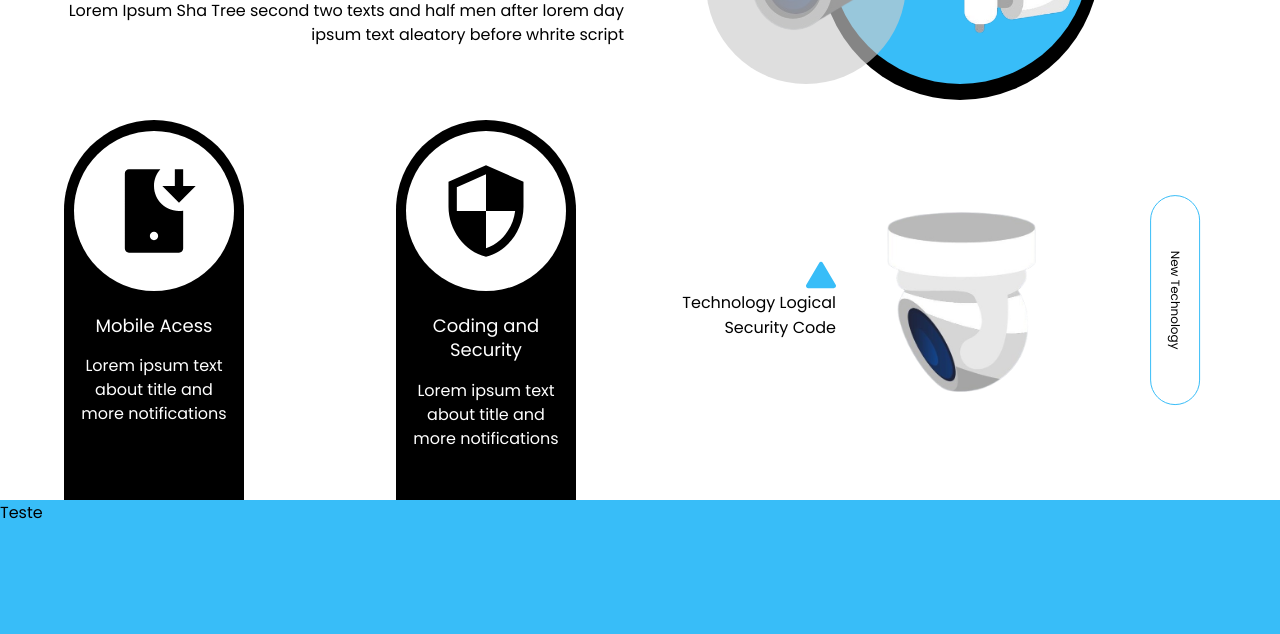
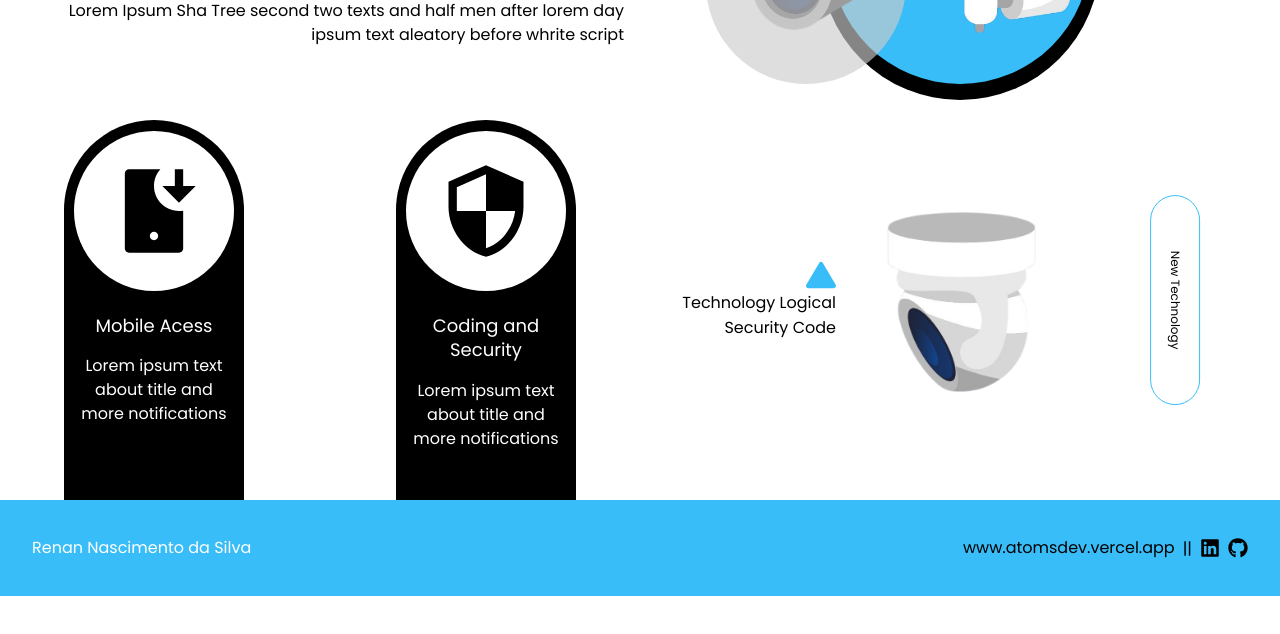
Before and after one commit to atomsdeveloper/site-cyber-security, a React (Vite) app: page / in a window 1280 px wide. Shown: the part 560-1194 px from the top of the page. After the commit the page ends 1156 px from the top, so only its background shows below. Built offline with nearby package versions, Linux system fonts and the light colour scheme.

Commit message:
feat: created footer page

```diff
--- a/src/components/Content/index.jsx
+++ b/src/components/Content/index.jsx
@@ -6,6 +6,10 @@ import { InfoSecurity } from "./InfoSecurity";
 
 // Images
 import ImageCam from "../../assets/imgs/cam-1.png"
+
+// Icons
+import { FaLinkedin } from "react-icons/fa";
+import { FaGithub } from "react-icons/fa";
 
 export const Content = () => {
   return (
@@ -33,7 +37,27 @@ export const Content = () => {
 
       <InfoSecurity />
 
-      <div style={{ background: "var(--color-p5)", height: "100vh", width: '100%' }}>Teste</div>
+      <S.Footer>
+        <S.Text>
+          <p>
+            Renan Nascimento da Silva
+          </p>
+        </S.Text>
+        <S.SocialMedia>
+          <a
+            href="http://atomsdev.vercel.app"
+            target="_blank"
+            rel="noopener noreferrer"
+          >
+            www.atomsdev.vercel.app
+          </a>
+          ||
+          <S.Icons>
+            <FaLinkedin size={20} />
+            <FaGithub size={20} />
+          </S.Icons>
+        </S.SocialMedia>
+      </S.Footer>
 
     </S.Container>
   );
--- a/src/components/Content/styles.js
+++ b/src/components/Content/styles.js
@@ -128,3 +128,74 @@ export const BlueCircle = styled.div`
       margin-top: 12rem;
   }
 `;
+
+export const Footer = styled.footer`
+  width: 100%;
+  height: 12vh;
+
+  padding: 0rem 2rem;
+
+  display: flex;
+  align-items: center;
+  justify-content: space-between;
+
+  background: var(--color-p5);
+
+  @media (max-width: 425px){
+    flex-direction: column;
+    justify-content: center;
+  }
+`;
+
+export const Text = styled.div`
+  width: 250px;
+
+  p {
+    font: var(--poppins-16);
+    color: var(--color-0);
+
+    @media (max-width: 525px){
+      font: var(--poppins-12);
+    }
+  }
+
+  @media (max-width: 425px){
+    width: 100%;
+    flex: 1;
+    display: flex;
+    align-items: center;
+    justify-content: center;
+  }
+`;
+
+export const SocialMedia = styled.div`
+  flex: 1;
+  display: flex;
+  align-items: center;
+  justify-content: end;
+
+  a {
+    font: var(--poppins-16);
+    padding-right: .5rem;
+
+    @media (max-width: 525px){
+      font: var(--poppins-12);
+    }
+  }
+
+  @media (max-width: 425px){
+    width: 100%;
+    height: 50%;
+    justify-content: center;
+  }
+`;
+
+
+export const Icons = styled.div`
+  padding-left: .5rem;
+
+  gap: .5rem;
+  display: flex;
+  align-items: center;
+  justify-content: space-between;
+`;
```
